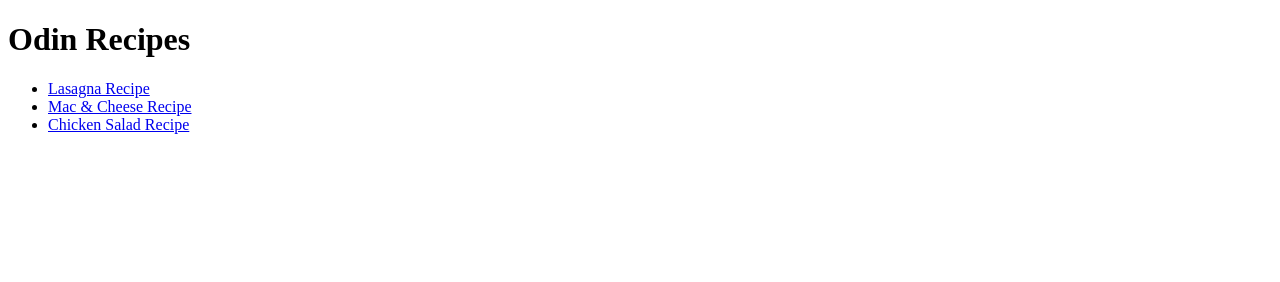
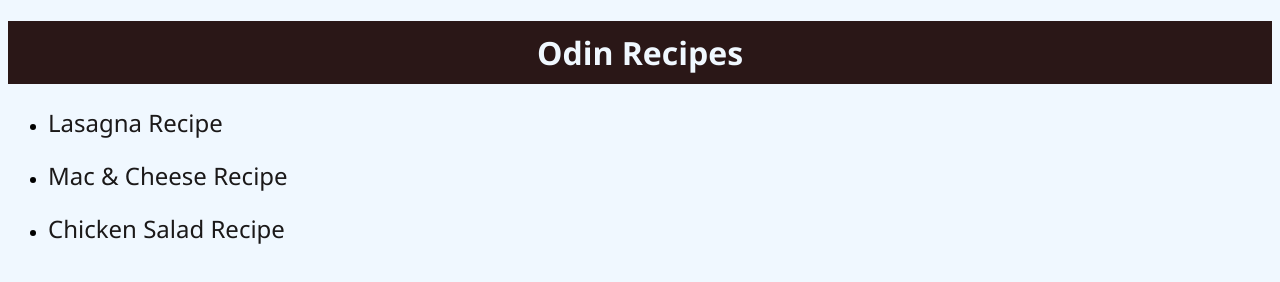
Before and after one commit to Zidan-Niyas/odin-recipes, a plain HTML site: page index.html in a window 1280 px wide. Drawn offline with Linux system fonts and the light colour scheme.

Commit message:
added styles

```diff
--- /dev/null
+++ b/css/style.css
@@ -0,0 +1,7 @@
+* {
+    background-color: aliceblue;
+}
+
+h1 {
+    background-color: rgb(229, 188, 188);
+}
--- /dev/null
+++ b/css/styles.css
@@ -0,0 +1,26 @@
+* {
+    background-color: aliceblue;
+    font-family: 'Segoe UI', Tahoma, Verdana, sans-serif;
+}
+
+h1 {
+    text-align: center;
+    background-color: rgb(42, 23, 23);
+    color:aliceblue;
+    padding: 10px;
+}
+
+a {
+    font-size: x-large;
+    text-decoration: none;
+    color: rgb(27, 25, 25);
+}
+
+li {
+    margin: 20px 0;
+}
+
+a:hover {
+    cursor: pointer;
+    text-decoration: underline;
+}
--- a/index.html
+++ b/index.html
@@ -4,6 +4,7 @@
     <meta charset="UTF-8">
     <!-- <meta name="viewport" content="width=device-width, initial-scale=1.0"> -->
     <title>Odin Recipes</title>
+    <link rel="stylesheet" href="./css/styles.css">
 </head>
 <body>
     <h1>Odin Recipes</h1>
```
Also changed, not shown: recipes/chickensalad.html (+1 -0 lines), recipes/lasagna.html (+1 -0 lines), recipes/macncheese.html (+1 -0 lines).
